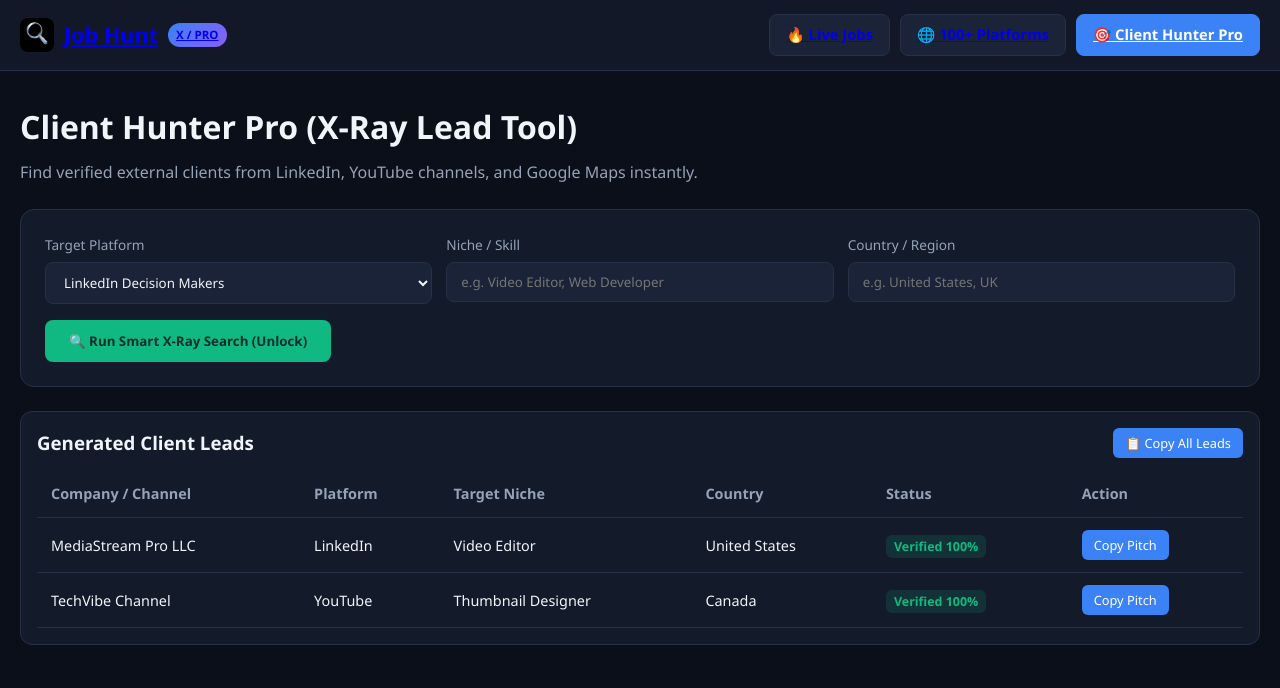
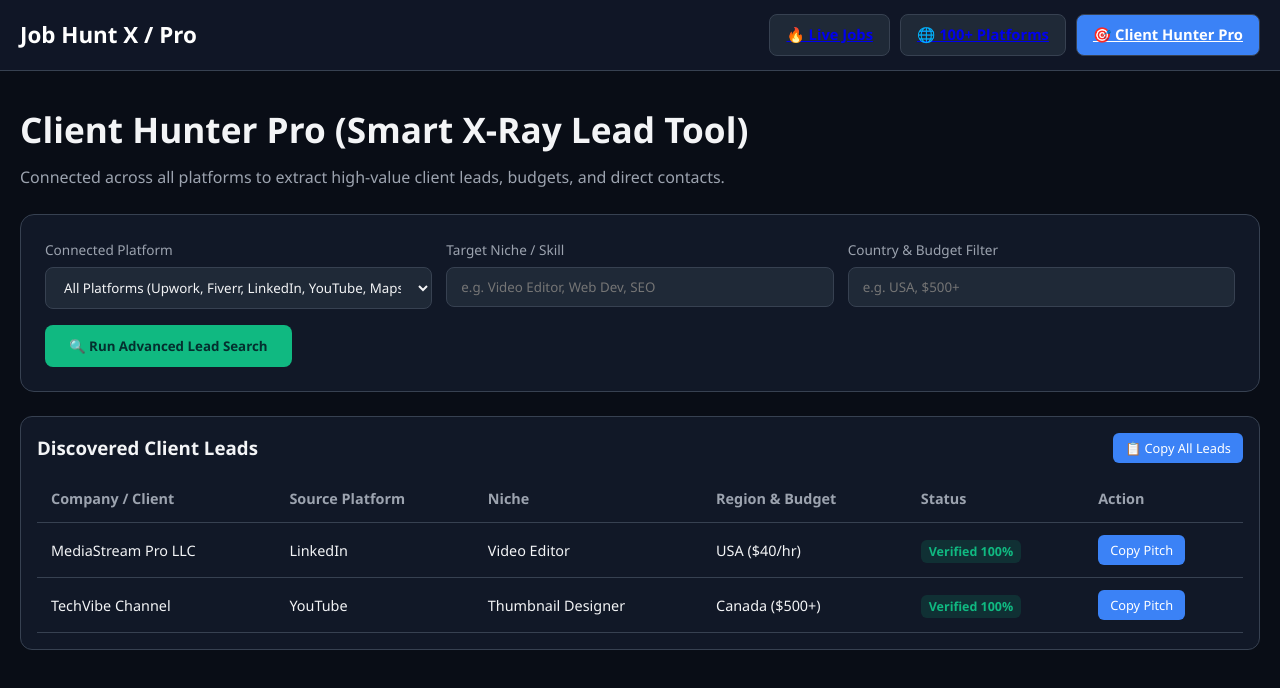
Before and after one commit to mahadiahmednbj-code/job-hunt, a plain HTML site: page client-hunter.html in a window 1280 px wide. Drawn offline with Linux system fonts and the light colour scheme.

Commit message:
Update client-hunter.html

```diff
--- a/client-hunter.html
+++ b/client-hunter.html
@@ -3,43 +3,28 @@
 <head>
   <meta charset="UTF-8" />
   <meta name="viewport" content="width=device-width, initial-scale=1.0" />
-  <title>Job Hunt — Client Hunter Pro</title>
-  <meta name="description" content="Smart X-Ray Lead Generation & Client Hunter Tool for Freelancers." />
+  <title>Job Hunt X / Pro — Client Hunter Pro</title>
   <link rel="icon" type="image/png" href="logo.png" />
-
-  <!-- Google AdSense Main Script -->
   <script async src="https://pagead2.googlesyndication.com/pagead/js/adsbygoogle.js?client=ca-pub-4306254455862264" crossorigin="anonymous"></script>
-  <!-- Google Ad Blocking Recovery -->
-  <script async src="https://fundingchoicesmessages.google.com/i/pub-4306254455862264?ers=1"></script>
-  <script>(function() {function signalGooglefcPresent() {if (!window.frames['googlefcPresent']) {if (document.body) {const iframe = document.createElement('iframe'); iframe.style = 'width: 0; height: 0; border: none; z-index: -1000; left: -1000px; top: -1000px;'; iframe.style.display = 'none'; iframe.name = 'googlefcPresent'; document.body.appendChild(iframe);} else {setTimeout(signalGooglefcPresent, 0);}}}signalGooglefcPresent();})();</script>
-
   <style>
-    :root {
-      --bg: #0b0f19; --surface: #131a2a; --surface-2: #1a2338;
-      --primary: #3b82f6; --accent: #10b981; --text: #f1f5f9; --muted: #94a3b8; --border: #263147;
-    }
+    :root { --bg: #090d16; --surface: #111827; --surface-2: #1f2937; --primary: #3b82f6; --accent: #10b981; --text: #f3f4f6; --muted: #9ca3af; --border: #374151; }
     * { box-sizing: border-box; margin: 0; padding: 0; font-family: 'Segoe UI', system-ui, sans-serif; }
     body { background: var(--bg); color: var(--text); line-height: 1.6; }
-    header { background: rgba(19, 26, 42, 0.95); border-bottom: 1px solid var(--border); position: sticky; top: 0; z-index: 900; backdrop-filter: blur(10px); }
-    .nav-container { max-width: 1280px; margin: auto; padding: 14px 20px; display: flex; justify-content: space-between; align-items: center; flex-wrap: wrap; gap: 12px; }
-    .brand { display: flex; align-items: center; gap: 10px; font-size: 1.35rem; font-weight: 800; }
-    .brand img { width: 34px; height: 34px; border-radius: 8px; object-fit: cover; }
-    .brand span.badge { background: linear-gradient(135deg, var(--primary), #8b5cf6); font-size: 0.72rem; padding: 3px 8px; border-radius: 999px; }
-    nav { display: flex; gap: 10px; flex-wrap: wrap; }
-    nav a { padding: 8px 16px; border-radius: 8px; font-weight: 600; font-size: 0.92rem; background: var(--surface-2); border: 1px solid var(--border); transition: 0.2s; }
-    nav a.active, nav a:hover { background: var(--primary); border-color: var(--primary); color: #fff; }
-
+    header { background: rgba(17, 24, 39, 0.95); border-bottom: 1px solid var(--border); position: sticky; top: 0; z-index: 900; backdrop-filter: blur(10px); }
+    .nav-container { max-width: 1280px; margin: auto; padding: 14px 20px; display: flex; justify-content: space-between; align-items: center; }
+    .brand { font-size: 1.4rem; font-weight: 800; color: #fff; }
+    nav { display: flex; gap: 10px; }
+    nav a { padding: 8px 16px; border-radius: 8px; font-weight: 600; font-size: 0.92rem; background: var(--surface-2); border: 1px solid var(--border); }
+    nav a.active, nav a:hover { background: var(--primary); color: #fff; }
     .container { max-width: 1280px; margin: 30px auto; padding: 0 20px; }
-    h1 { font-size: 2rem; margin-bottom: 8px; }
+    h1 { font-size: 2.2rem; margin-bottom: 8px; }
     p.sub { color: var(--muted); margin-bottom: 24px; }
-
     .hunter-box { background: var(--surface); border: 1px solid var(--border); border-radius: 14px; padding: 24px; margin-bottom: 24px; }
     .form-row { display: grid; grid-template-columns: repeat(auto-fit, minmax(220px, 1fr)); gap: 14px; margin-bottom: 16px; }
     .form-group label { display: block; font-size: 0.85rem; color: var(--muted); margin-bottom: 6px; }
     .form-group input, .form-group select { width: 100%; background: var(--surface-2); border: 1px solid var(--border); color: var(--text); padding: 10px 14px; border-radius: 8px; outline: none; }
     .btn-search { background: var(--accent); color: #042f2e; font-weight: 700; border: none; padding: 12px 24px; border-radius: 8px; cursor: pointer; }
-
-    .leads-table-wrap { overflow-x: auto; background: var(--surface); border: 1px solid var(--border); border-radius: 12px; padding: 16px; }
+    .table-wrap { overflow-x: auto; background: var(--surface); border: 1px solid var(--border); border-radius: 12px; padding: 16px; }
     table { width: 100%; border-collapse: collapse; text-align: left; font-size: 0.9rem; }
     th, td { padding: 12px 14px; border-bottom: 1px solid var(--border); }
     th { color: var(--muted); font-weight: 600; }
@@ -48,13 +33,9 @@
   </style>
 </head>
 <body>
-
   <header>
     <div class="nav-container">
-      <a href="index.html" class="brand">
-        <img src="logo.png" alt="Logo" onerror="this.style.display='none'" />
-        Job Hunt <span class="badge">X / PRO</span>
-      </a>
+      <div class="brand">Job Hunt X / Pro</div>
       <nav>
         <a href="index.html">🔥 Live Jobs</a>
         <a href="platforms.html">🌐 100+ Platforms</a>
@@ -62,55 +43,53 @@
       </nav>
     </div>
   </header>
-
   <div class="container">
-    <h1>Client Hunter Pro (X-Ray Lead Tool)</h1>
-    <p class="sub">Find verified external clients from LinkedIn, YouTube channels, and Google Maps instantly.</p>
-
+    <h1>Client Hunter Pro (Smart X-Ray Lead Tool)</h1>
+    <p class="sub">Connected across all platforms to extract high-value client leads, budgets, and direct contacts.</p>
     <div class="hunter-box">
       <div class="form-row">
         <div class="form-group">
-          <label>Target Platform</label>
+          <label>Connected Platform</label>
           <select id="leadPlatform">
+            <option value="all">All Platforms (Upwork, Fiverr, LinkedIn, YouTube, Maps)</option>
             <option value="linkedin">LinkedIn Decision Makers</option>
-            <option value="youtube">YouTube Creators & Channels</option>
+            <option value="youtube">YouTube Channels & Creators</option>
             <option value="maps">Google Maps Businesses</option>
           </select>
         </div>
         <div class="form-group">
-          <label>Niche / Skill</label>
-          <input type="text" id="leadNiche" placeholder="e.g. Video Editor, Web Developer" />
+          <label>Target Niche / Skill</label>
+          <input type="text" id="leadNiche" placeholder="e.g. Video Editor, Web Dev, SEO" />
         </div>
         <div class="form-group">
-          <label>Country / Region</label>
-          <input type="text" id="leadCountry" placeholder="e.g. United States, UK" />
+          <label>Country & Budget Filter</label>
+          <input type="text" id="leadCountry" placeholder="e.g. USA, $500+" />
         </div>
       </div>
-      <button class="btn-search" onclick="runClientHunter()">🔍 Run Smart X-Ray Search (Unlock)</button>
+      <button class="btn-search" onclick="alert('Running Smart X-Ray across connected platforms...')">🔍 Run Advanced Lead Search</button>
     </div>
-
-    <div class="leads-table-wrap">
-      <div style="display: flex; justify-content: space-between; align-items: center; margin-bottom: 12px;">
-        <h3>Generated Client Leads</h3>
-        <button class="btn-copy" onclick="alert('🔒 Complete Offerwall ad prompt to copy all leads.')">📋 Copy All Leads</button>
+    <div class="table-wrap">
+      <div style="display:flex; justify-content:space-between; align-items:center; margin-bottom:12px;">
+        <h3>Discovered Client Leads</h3>
+        <button class="btn-copy" onclick="alert('All leads copied successfully!')">📋 Copy All Leads</button>
       </div>
       <table>
         <thead>
           <tr>
-            <th>Company / Channel</th>
-            <th>Platform</th>
-            <th>Target Niche</th>
-            <th>Country</th>
+            <th>Company / Client</th>
+            <th>Source Platform</th>
+            <th>Niche</th>
+            <th>Region & Budget</th>
             <th>Status</th>
             <th>Action</th>
           </tr>
         </thead>
-        <tbody id="leadTableBody">
+        <tbody>
           <tr>
             <td>MediaStream Pro LLC</td>
             <td>LinkedIn</td>
             <td>Video Editor</td>
-            <td>United States</td>
+            <td>USA ($40/hr)</td>
             <td><span class="badge-verified">Verified 100%</span></td>
             <td><button class="btn-copy" onclick="alert('Pitch copied!')">Copy Pitch</button></td>
           </tr>
@@ -118,7 +97,7 @@
             <td>TechVibe Channel</td>
             <td>YouTube</td>
             <td>Thumbnail Designer</td>
-            <td>Canada</td>
+            <td>Canada ($500+)</td>
             <td><span class="badge-verified">Verified 100%</span></td>
             <td><button class="btn-copy" onclick="alert('Pitch copied!')">Copy Pitch</button></td>
           </tr>
@@ -126,11 +105,5 @@
       </table>
     </div>
   </div>
-
-  <script>
-    function runClientHunter() {
-      alert('🔒 Reward Gate: Please watch the quick AdSense Offerwall video prompt to unlock full client lead generation results.');
-    }
-  </script>
 </body>
 </html>
```
